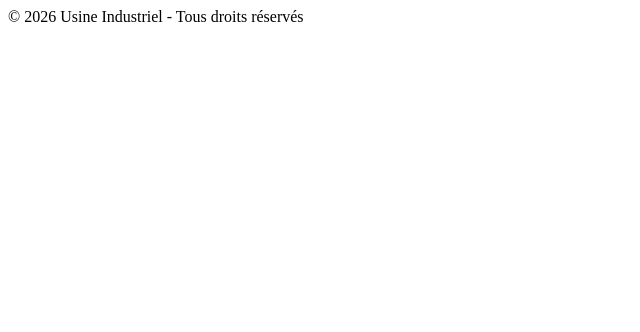
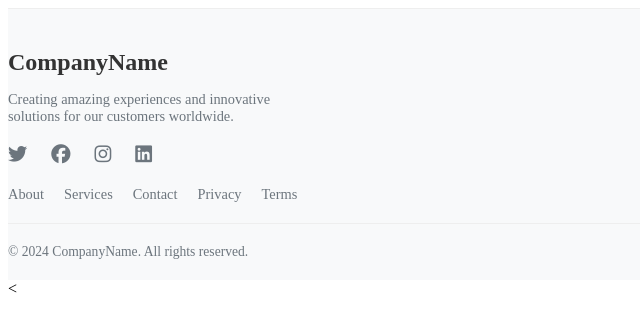
Before and after one commit to mouradbenabdallah/Mini-Industriel-Syst-me-de-Gestion-d-Usine, a PHP site: page /includes/footer.php in a window 1280 px wide. Shown: the top 332 px of the page, without its empty margins (0-640 px from the left). Run offline with PHP 8.4, Linux system fonts and the light colour scheme.

Commit message:
improved footer by bootstrap

```diff
--- a/includes/footer.php
+++ b/includes/footer.php
@@ -1,17 +1,96 @@
-<?php
-/**
- * Pied de page commun
- */
-?>
-</div>
+<link href="https://cdnjs.cloudflare.com/ajax/libs/font-awesome/6.5.1/css/all.min.css" rel="stylesheet">
 
-<footer class="bg-dark text-white text-center py-3 mt-4">
+<footer class="footer">
     <div class="container">
-        <p class="mb-0">&copy; <?= date('Y') ?> Usine Industriel - Tous droits réservés</p>
+        <div class="row align-items-center">
+            <div class="col-md-6">
+                <div class="footer-brand">CompanyName</div>
+                <p class="footer-text">Creating amazing experiences and innovative solutions for our customers
+                    worldwide.</p>
+                <div class="social-links">
+                    <a href="#" class="social-link"><i class="fab fa-twitter"></i></a>
+                    <a href="#" class="social-link"><i class="fab fa-facebook"></i></a>
+                    <a href="#" class="social-link"><i class="fab fa-instagram"></i></a>
+                    <a href="#" class="social-link"><i class="fab fa-linkedin"></i></a>
+                </div>
+            </div>
+
+            <div class="col-md-6 text-md-end">
+                <ul class="footer-links">
+                    <li><a href="#">About</a></li>
+                    <li><a href="#">Services</a></li>
+                    <li><a href="#">Contact</a></li>
+                    <li><a href="#">Privacy</a></li>
+                    <li><a href="#">Terms</a></li>
+                </ul>
+            </div>
+        </div>
+
+        <div class="copyright text-center">
+            © 2024 CompanyName. All rights reserved.
+        </div>
     </div>
 </footer>
+<style>
+.footer {
+    background: #f8f9fa;
+    padding: 40px 0 20px;
+    border-top: 1px solid #eee;
+}
 
-<script src="https://cdn.jsdelivr.net/npm/bootstrap@5.3.2/dist/js/bootstrap.bundle.min.js"></script>
-</body>
+.footer-brand {
+    font-size: 1.5rem;
+    font-weight: 600;
+    color: #333;
+    margin-bottom: 15px;
+}
 
-</html>
+.footer-text {
+    color: #6c757d;
+    font-size: 0.9rem;
+    max-width: 300px;
+}
+
+.social-links {
+    margin: 20px 0;
+}
+
+.social-link {
+    color: #6c757d;
+    margin-right: 20px;
+    font-size: 1.2rem;
+    transition: color 0.3s ease;
+}
+
+.social-link:hover {
+    color: #0d6efd;
+}
+
+.footer-links {
+    display: flex;
+    gap: 20px;
+    margin: 0;
+    padding: 0;
+    list-style: none;
+}
+
+.footer-links a {
+    color: #6c757d;
+    text-decoration: none;
+    font-size: 0.9rem;
+    transition: color 0.3s ease;
+}
+
+.footer-links a:hover {
+    color: #0d6efd;
+}
+
+.copyright {
+    color: #6c757d;
+    font-size: 0.85rem;
+    margin-top: 20px;
+    padding-top: 20px;
+    border-top: 1px solid #eee;
+}
+</style>
+<
```
